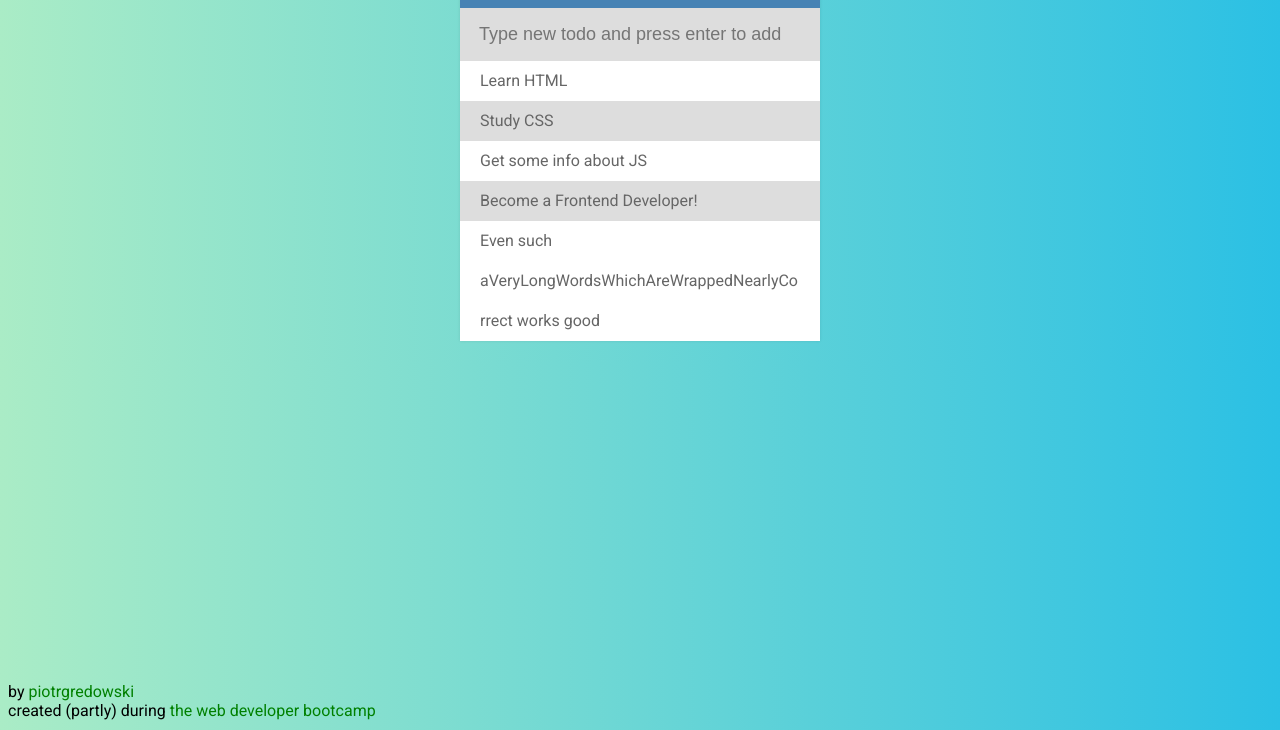
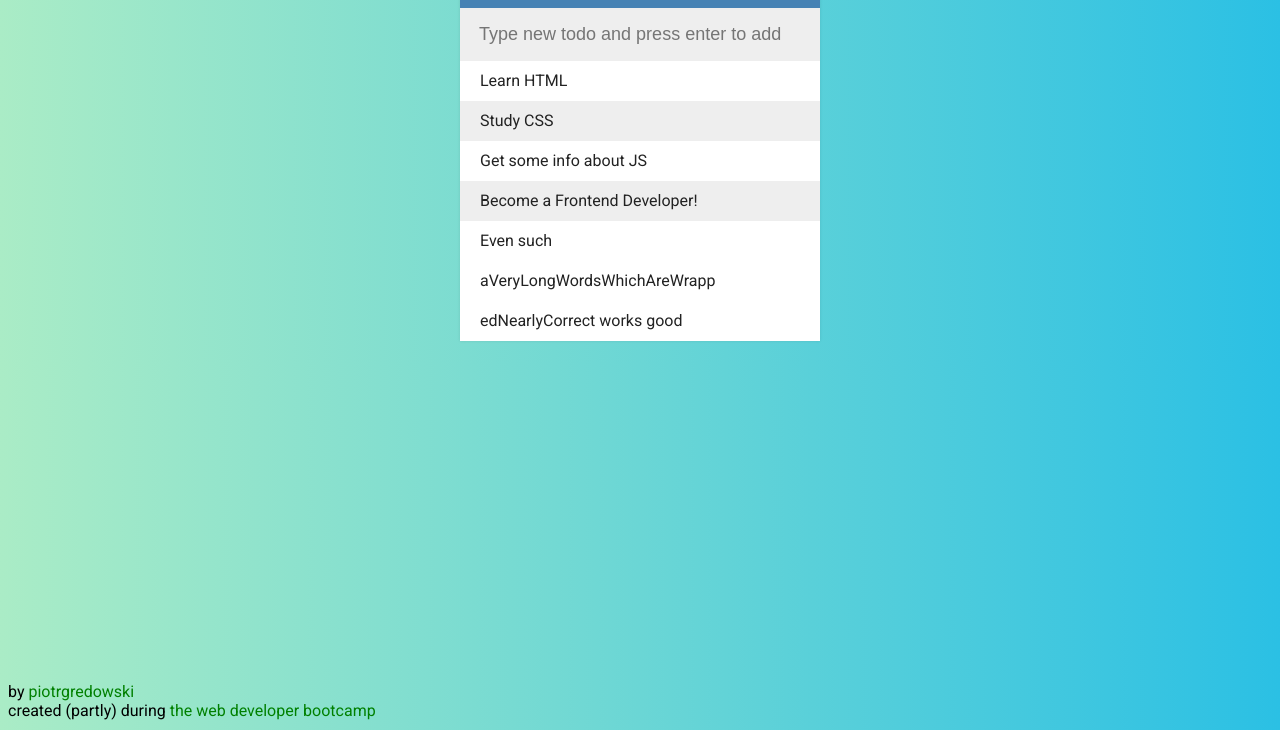
Before and after one commit to piotrgredowski/todoList, a plain HTML site: page index.html in a window 1280 px wide. Shown: the part 70-800 px from the top of the page. Drawn offline with Linux system fonts and the light colour scheme.

Commit message:
Slightly modified colors in css.

```diff
--- a/assets/css/todos.css
+++ b/assets/css/todos.css
@@ -25,17 +25,18 @@ li {
   background: #fff;
   min-height: 40px;
   line-height: 40px;
-  color: #666;
+  color: #222;
   display: flex;
+  justify-content: space-between;
 }
 
 li:nth-child(2n) {
-  background: #ddd;
+  background: #eee;
 }
 
 input {
   font-size: 18px;
-  background-color: #ddd;
+  background-color: #eee;
   width: 100%;
   padding: 13px 13px 13px 16px;
   /*need to add webkits*/
@@ -109,12 +110,15 @@ li:hover .deleteButton, li:hover .editButton, li:hover .confirm {
 }
 
 .completed {
-  color: gray;
+  color: #ccc;
   text-decoration: line-through;
 }
 
 .content {
-  width: 320px;
+  max-width: 240px;
+  margin: auto auto auto 0px;
+  text-align: left;
+  width: auto;
   overflow-wrap: break-word;
 }
 
@@ -123,7 +127,7 @@ li:hover .deleteButton, li:hover .editButton, li:hover .confirm {
 }
 
 li:hover .content {
-  width: 240px;
+  width: auto;
 }
 
 
```
